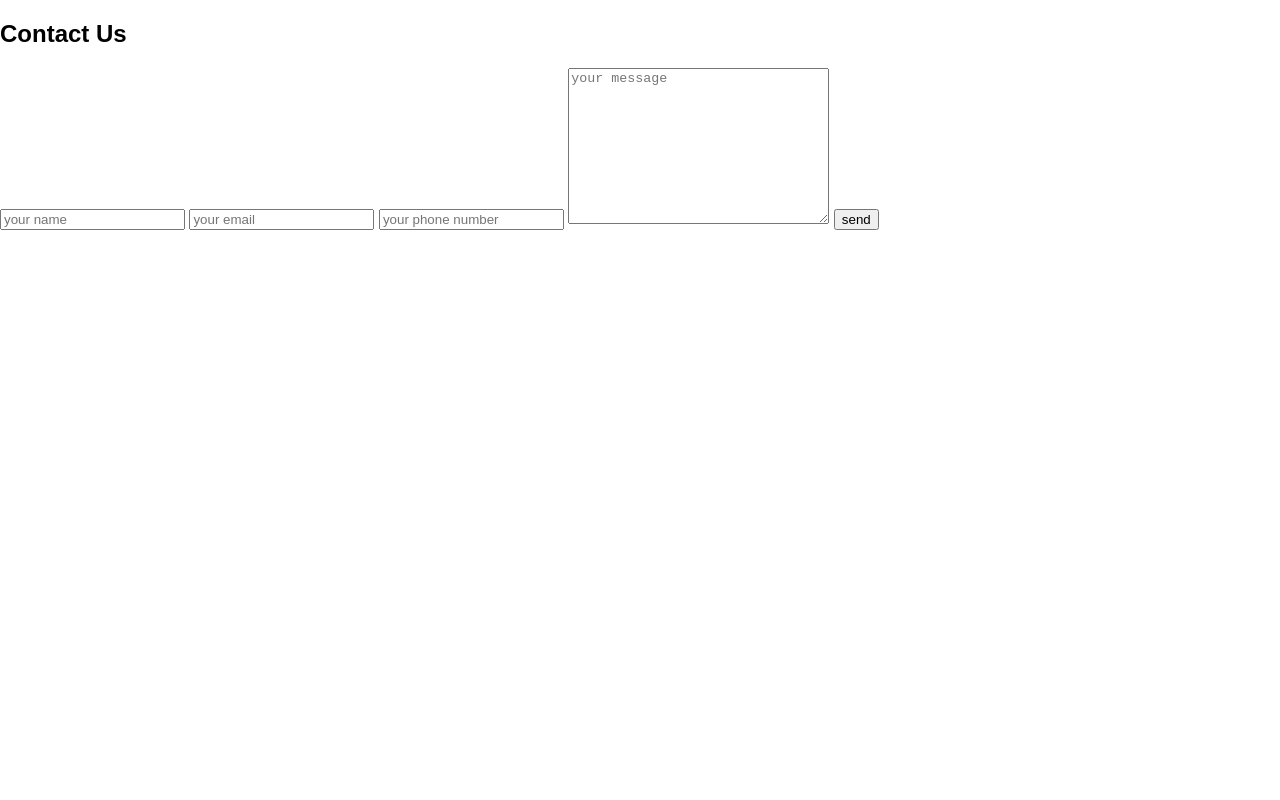
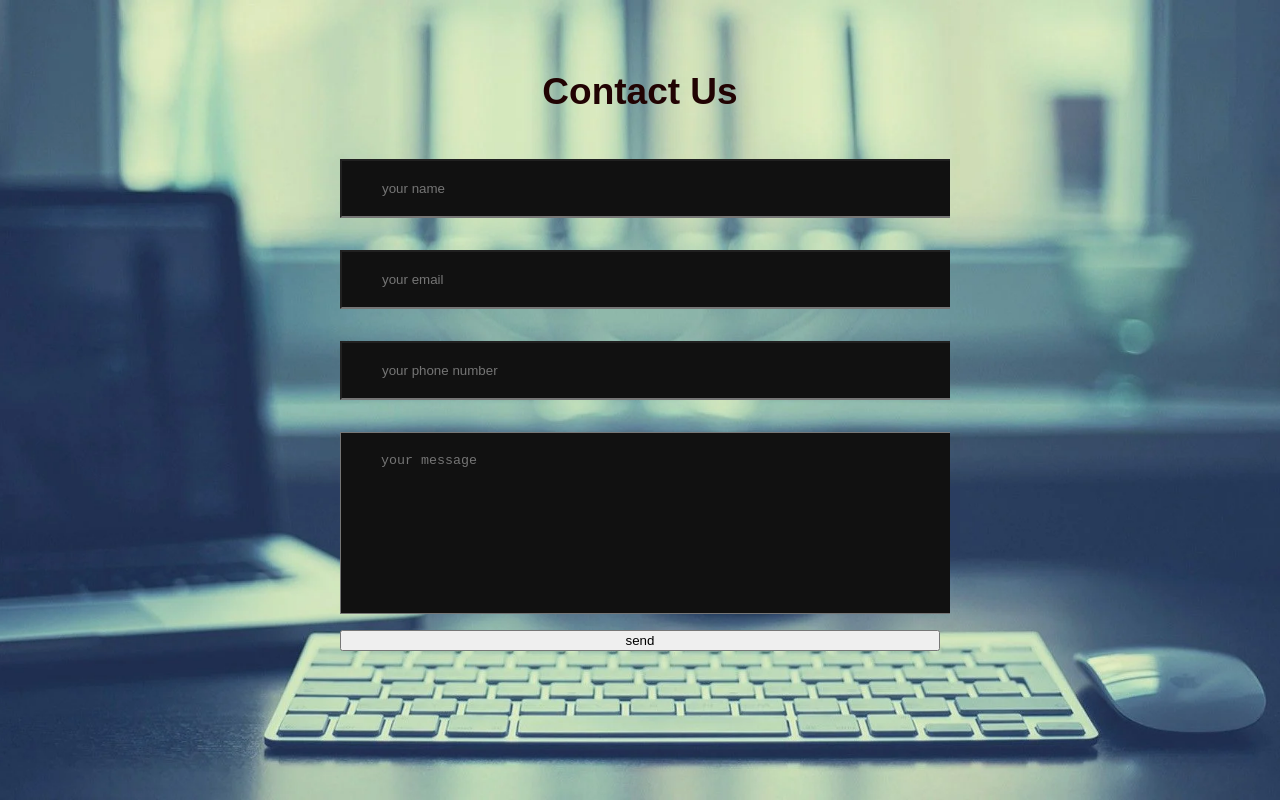
Before and after one commit to Akano-org/first-site, a plain HTML site: page contact.html in a window 1280 px wide. Drawn offline with Linux system fonts and the light colour scheme.

Commit message:
backgrounf image modefief

```diff
--- a/contact.html
+++ b/contact.html
@@ -17,14 +17,15 @@
             <input type="email" class="contact-form-text" placeholder="your email" required>
             <input type="text" class="contact-form-text" placeholder="your phone number" required>
             <textarea name="" id="" cols="30" rows="10" class="contact-form-text" placeholder="your message"></textarea>
-            <input type="submit" class="contact-form-btn" value="send">
+            <input type="submit" class="submit" value="send">
 
 
 
         </form>
 
 
+
     </section>
-
+<script src="script.js"></script>
 </body>
 </html>
--- a/script.js
+++ b/script.js
@@ -1 +1,20 @@
-<><script type="module" src="https://unpkg.com/ionicons@7.1.0/dist/ionicons/ionicons.esm.js"></script><script nomodule src="https://unpkg.com/ionicons@7.1.0/dist/ionicons/ionicons.js"></script></>
+const form = document.querySelector("#form")
+const submitButton = document.querySelector("#submit")
+const scriptURL = 'https://script.google.com/macros/s/1XTaVdkdAnzhAHoLOA-x0K4svtJOB9RUnp2OgudFCNoEE4Lo8muDKOgSO/exec'
+
+form.addEventListener('submit', e => {
+  submitButton.disabled = true
+  e.preventDefault()
+  let requestBody = new FormData(form)
+  fetch(scriptURL, { method: 'POST', body: requestBody})
+    .then(response => {
+       alert('Success!', response)
+       submitButton.disabled = false
+      })
+    .catch(error => {
+    alert('Error!', error.message)
+      submitButton.disabled = false
+
+    }
+    )
+})
--- a/style.css
+++ b/style.css
@@ -129,13 +129,57 @@ ul.ion li {
 ul.ion li a{
     color: #333;
 }
-.contact{
-    background: #101010;
-    height: 100%;
+.section-contact{
+    height: 100vh;
+    background:url(contact-us-baground-image.webp) no-repeat center;
+    background-size: cover;
+    padding: 40px 0;
+
+}
+.section-contact h1{
+    text-align: center;
+    color: #210303;
+    font-size: 37px;
+    font-style: none;
+
+}
+.contact-form{
+    max-width: 600px;
+    margin: auto;
+    padding: 0 10px;
+    overflow: hidden;
+    display: flex;
+    flex-direction: column;
+    justify-content: space-around;
+    align-items: initial;
+}
+.contact-form-text{
     width: 100%;
-    min-height: 100vh;
-    display: grid;
-    grid-template-columns: repeat(2,2fr);
-    align-items: center;
-    grid-gap: 6rem;
+    margin: 16px 0;
+    padding: 20px 40px;
+    background: #111;
+    outline: none;
+    color: #ddd;
+    transition: 0.5s;
 }
+.contact-form-text :focus{
+    box-shadow: 0 0 10px 4px #34495e;
+}
+
+textarea.contact-form-text{
+    resize: none;
+    height: 140px;
+}
+.contact-form-btn{
+    border: 0;
+    background: #34495e;
+    color: #fff;
+    padding: 12px 50px;
+    border-radius: 20px;
+    cursor: pointer;
+    transition: 0.5s;
+    width: fit-content;
+}
+.contact-form-btn :hover{
+    background: #2980b9;
+}
```
Also changed, not shown: contact-us-baground-image.webp (renamed from contact us baground image.webp).
